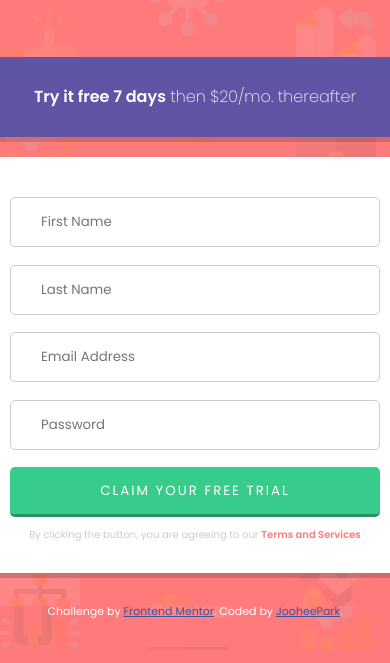
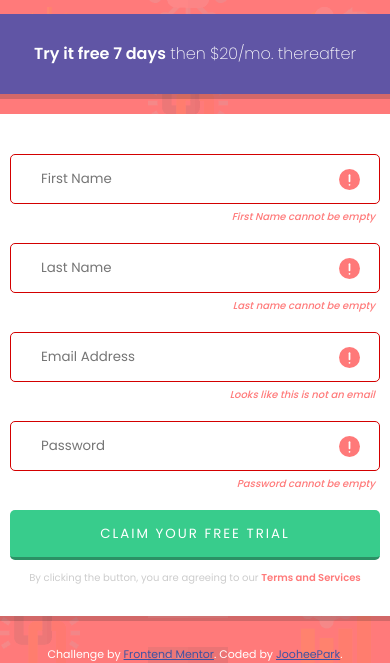
Before and after one commit to heeheepark/intro-component-with-signup-form, a plain HTML site: page index.html in a window 390 px wide. Both pictures are taken after a click on the button "CLAIM YOUR FREE TRIAL". Shown: the part 194-857 px from the top of the page. Drawn offline with Linux system fonts and the light colour scheme.

Commit message:
반응형 웹, js 코드 추가

```diff
--- a/index.html
+++ b/index.html
@@ -32,13 +32,31 @@
         <span>then $20/mo. thereafter</span>
       </div>
       <div class="input-area">
-        <label for="">
-          <input class="firtsName" type="text" placeholder="First Name">
-          <input class="lastName" type="text" placeholder="Last Name">
-          <input class="email" type="text" placeholder="Email Address">
-          <input class="password" type="password" placeholder="Password">
-          <button>CLAIM YOUR FREE TRIAL</button>
-        </label>
+        <ul>
+          <li>
+            <input class="firtsName" type="text" placeholder="First Name">
+            <div class="errorMsg">First Name cannot be empty</div>
+            <img class="errorIcon" src="images/icon-error.svg" alt="">
+          </li>
+          <li>
+            <input class="lastName" type="text" placeholder="Last Name">
+            <div class="errorMsg">Last name cannot be empty</div>
+            <img class="errorIcon" src="images/icon-error.svg" alt="">
+          </li>
+          <li>
+            <input class="email" type="text" placeholder="Email Address">
+            <div class="errorMsg">Looks like this is not an email</div>
+            <img class="errorIcon" src="images/icon-error.svg" alt="">
+          </li>
+          <li>
+            <input class="password" type="password" placeholder="Password">
+            <div class="errorMsg">Password cannot be empty</div>
+            <img class="errorIcon" src="images/icon-error.svg" alt="">
+          </li>
+          <li>
+            <button>CLAIM YOUR FREE TRIAL</button>
+          </li>
+        </ul>
         <div class="termsText">By clicking the button, you are agreeing to our <span>Terms and Services</span></div>
       </div>
     </div>
--- a/main.js
+++ b/main.js
@@ -0,0 +1,34 @@
+let submitBtn = document.querySelector('button');
+let input = document.querySelectorAll('input');
+let errorMsg = document.getElementsByClassName('errorMsg');
+let errorIcon = document.getElementsByClassName('errorIcon');
+
+
+submitBtn.addEventListener("click", function() {
+  for (let i = 0; i < input.length; i++) {
+    if(input[i].value === "") {
+      input[i].style.marginBottom = "0";
+      input[i].style.border = "1px solid rgb(211, 0, 0)";
+      errorMsg[i].style.display = "block";
+      errorIcon[i].style.display = "block";
+    } else {
+      input[i].style.marginBottom = "18px";
+      input[i].style.border = "1px solid #ccc";
+      errorMsg[i].style.display = "none";
+      errorIcon[i].style.display = "none";
+    }
+  }
+  checkIt();
+})
+
+function checkIt(){
+  let email = input[2].value;
+  let exptext = /^[A-Za-z0-9_\.\-]+@[A-Za-z0-9\-]+\.[A-Za-z0-9\-]+/;
+    if(exptext.test(email)==false){
+      //이메일 형식이 알파벳+숫자@알파벳+숫자.알파벳+숫자 형식이 아닐경우
+      input[2].style.marginBottom = "0";
+      input[2].style.border = "1px solid rgb(211, 0, 0)";
+      errorMsg[2].style.display = "block";
+      errorIcon[2].style.display = "block";
+    }
+  }
--- a/style.css
+++ b/style.css
@@ -70,30 +70,56 @@ main {
   padding: 30px;
 }
 
-.userInfo .input-area label {
-  height: 320px;
+.userInfo .input-area ul  {
+  height: 100%;
   display: flex;
   flex-flow: column nowrap;
   justify-content: space-between;
   margin: 10px;
 }
 
-label input {
+ul li {
+  list-style: none;
+  position: relative;
+}
+
+ul input {
+  width: 100%;
   height: 50px;
   border: 1px solid #ccc;
   border-radius: 5px;
   padding-left: 30px;
+  margin-bottom: 18px;
 }
 
-label input:focus {
+ul input:focus {
   outline: 1px solid hsl(248, 32%, 49%);
 }
 
-label input:hover {
+ul input:hover {
   border: 1px solid hsl(248, 32%, 49%);
 }
 
-label button {
+ul .errorMsg {
+  color:hsl(0, 100%, 74%);
+  text-align: right;
+  font-size: 10px;
+  font-style: italic;
+  font-weight: 500;
+  padding: 5px 5px 18px 0;
+  display: none;
+}
+
+ul li img {
+  width: 21px;
+  position: absolute;
+  right: 20px;
+  top: 15px;
+  display: none;
+}
+
+ul button {
+  width: 100%;
   height: 50px;
   border: none;
   background-color: hsl(154, 59%, 51%);
@@ -103,13 +129,14 @@ label button {
   letter-spacing: 2px;
 }
 
-label button:hover {
+ul button:hover {
   cursor: pointer;
+  background-color: hsl(154, 85%, 60%);
 }
 
 .input-area .termsText {
   display: block;
-  color: #ccc;
+  color: #aaa;
   font-size: 10px;
   font-weight: 400;
   text-align: center;
@@ -183,30 +210,34 @@ label button:hover {
     padding: 30px;
   }
 
-  .userInfo .input-area label {
-    height: 320px;
+  .userInfo .input-area ul  {
+    height: 100%;
     display: flex;
     flex-flow: column nowrap;
     justify-content: space-between;
     margin: 10px;
   }
 
-  label input {
+
+  ul input {
     height: 50px;
     border: 1px solid #ccc;
     border-radius: 5px;
     padding-left: 30px;
   }
 
-  label input:focus {
+
+  ul input:focus {
     outline: 1px solid hsl(248, 32%, 49%);
   }
 
-  label input:hover {
+
+  ul input:hover {
     border: 1px solid hsl(248, 32%, 49%);
   }
 
-  label button {
+
+  ul button {
     height: 50px;
     border: none;
     background-color: hsl(154, 59%, 51%);
@@ -216,8 +247,10 @@ label button:hover {
     letter-spacing: 2px;
   }
 
-  label button:hover {
+
+  ul button:hover {
     cursor: pointer;
+    background-color: hsl(154, 85%, 60%);
   }
 
   .input-area .termsText {
@@ -298,30 +331,34 @@ label button:hover {
     padding: 15px;
   }
 
-  .userInfo .input-area label {
-    height: 320px;
+  .userInfo .input-area ul  {
+    height: 100%;
     display: flex;
     flex-flow: column nowrap;
     justify-content: space-between;
     margin: 10px;
   }
 
-  label input {
+
+  ul input {
     height: 50px;
     border: 1px solid #ccc;
     border-radius: 5px;
     padding-left: 30px;
   }
 
-  label input:focus {
+
+  ul input:focus {
     outline: 1px solid hsl(248, 32%, 49%);
   }
 
-  label input:hover {
+
+  ul input:hover {
     border: 1px solid hsl(248, 32%, 49%);
   }
 
-  label button {
+
+  ul button {
     height: 50px;
     border: none;
     background-color: hsl(154, 59%, 51%);
@@ -331,8 +368,10 @@ label button:hover {
     letter-spacing: 2px;
   }
 
-  label button:hover {
+
+  ul button:hover {
     cursor: pointer;
+    background-color: hsl(154, 85%, 60%);
   }
 
   .input-area .termsText {
```
